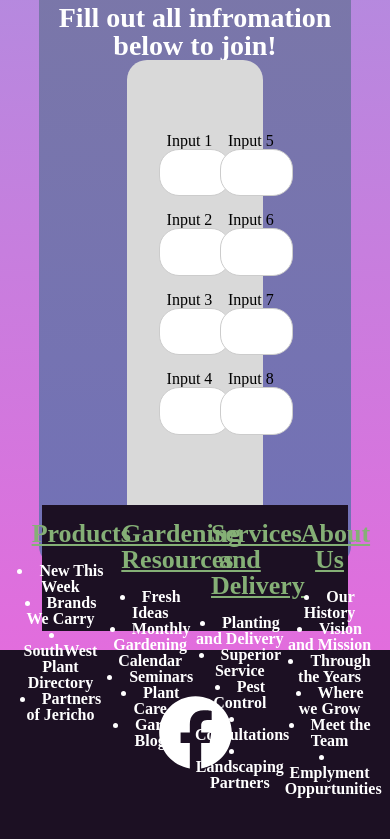
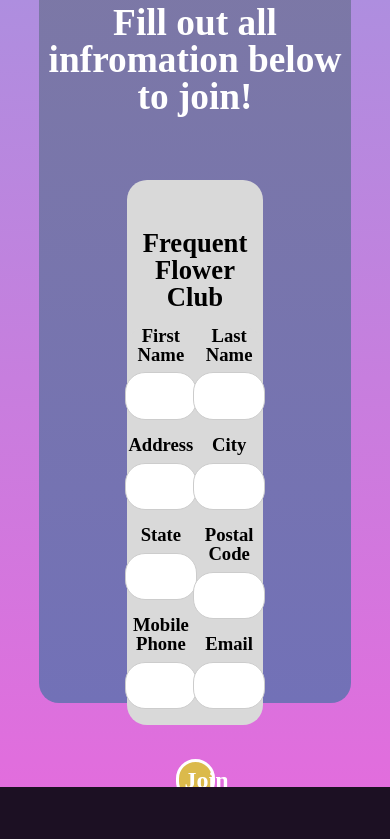
Before and after one commit to joshhobson95/Jericho_Draft, a React (Create React App) app: page /ffc in a window 390 px wide. Shown: the part 5440-6279 px from the top of the page. Built offline with nearby package versions, Linux system fonts and the light colour scheme; the HTML template or start-up script is replaced by a standard one.

Commit message:
ffc and mobile home close to done

```diff
--- a/src/Components/FFC/FFC.css
+++ b/src/Components/FFC/FFC.css
@@ -14,7 +14,7 @@
     margin: 5vh;
     background-color: #242424;
     height: auto;
-    width: 60vw;
+    width: 65vw;
     border-radius: 20px;
     box-shadow: 11px 13px 10px 5px rgba(0, 0, 0, 0.25);
     border-radius: 20px;
@@ -143,10 +143,11 @@
 }
 .ffc_form_container h3{
     font-weight: 700;
-    font-size: 28px;
+    font-size: 28pt;
     color: white;
     display: flex;
     justify-content: center;
+    padding-bottom: 4rem;
 }
 .f_f{
     display: flex;
--- a/src/Components/FFC/FFC.js
+++ b/src/Components/FFC/FFC.js
@@ -55,12 +55,8 @@ customers. It’s free to join.
                 <div className='ffc_form_container'>
                     <h3>Fill out all infromation below to join!</h3>
                 <div className='f_f'>
-
                      <FFC_Form />
-
-
                 </div>
-
                 </div>
             </div>
 </div>
--- a/src/Components/FFC/Form/FFC_Form.css
+++ b/src/Components/FFC/Form/FFC_Form.css
@@ -1,16 +1,57 @@
-.form-container {
-    display: flex;
-    flex-direction: row;
-    justify-content: space-between;
-    align-items: center;
-    height: 55vh;
-    width: 35vw;
-  }
-  .ffc_form{
-    background-color: #D9D9D9;
-    border-radius: 20px;
-  }
-  .ffc_form button{
+.ffc_form_body{
+  background-color: #d9d9d9;
+  border-radius: 20px;
+  height: 50vh;
+  width: 35vw;
+  padding-top: 6vh;
+  margin-bottom: 6vh;
+}
+.form-container{
+  display: flex;
+  justify-content: center;
+  align-items: center;
+  background-color: #d9d9d9;
+  border-radius: 20px;
+}
+.ffc_form_body h2{
+font-size: 20pt;
+font-weight: 700;
+padding-bottom: 2vh;
+
+}
+
+.form-column{
+  display: flex;
+  flex-direction: column;
+  justify-content: center;
+  align-items: center;
+  width: 50%;
+}
+
+.form-container label{
+  font-size: 14pt;
+  font-weight: 700;
+  margin-bottom: 0.5rem;
+}
+
+input[type="text"] {
+  padding: 0.5rem;
+  border-radius: 4px;
+  border: 1px solid #ccc;
+  margin-bottom: 1rem;
+  font-size: 1rem;
+  height: 3.5vh;
+  width: 100%;
+  max-width: 14vw;
+  border-radius: 20px;
+}
+
+input[type="text"]:focus {
+  border-color: #007bff;
+  outline: none;
+}
+
+.ffc_form_body button{
     background: #DBBA4B;
     border: 3px solid #FFFFFF;
     border-radius: 20px;
@@ -20,39 +61,22 @@
     width: 10vw;
     font-family: 'Raleway';
     font-weight: 700;
-  }
-
-  .form-column1{
-    display: flex;
-    flex-direction: column;
-    width: 45%;
-    justify-content: center;
-    padding-left: 2rem;
-
-  }
-  .form-column2{
-    display: flex;
-    flex-direction: column;
-    width: 45%;
-    justify-content: center;
-    padding-right: 2rem;
-  }
-
-  label {
-    margin-bottom: 0.5rem;
-  }
-
-  input[type="text"] {
-    height: 3.5vh;
-    width: 14vw;
-    padding: 0.5rem;
+    margin: 2vh;
+    margin-top: 4vh;
+    cursor: pointer;
+}
+.ffc_form_body button:hover{
+    background: #FFFFFF;
+    border: 3px solid #DBBA4B;
     border-radius: 20px;
-    border: 1px solid #ccc;
-    margin-bottom: 1rem;
-    font-size: 1rem;
-  }
-
-  input[type="text"]:focus {
-    border-color: #007bff;
-    outline: none;
-  }
+    color: #DBBA4B;
+    font-size: 18pt;
+    height: 5vh;
+    width: 10vw;
+    font-family: 'Raleway';
+    font-weight: 700;
+    margin: 2vh;
+    margin-top: 4vh;
+    cursor: pointer;
+    transition: 0.5s;
+}
--- a/src/Components/FFC/Form/FFC_Form.js
+++ b/src/Components/FFC/Form/FFC_Form.js
@@ -1,34 +1,40 @@
 import React from 'react';
 import './FFC_Form.css';
 
-function Form() {
+function FFC_Form() {
   return (
-    <form className='ffc_form'>
+    <div className='ffc_form_body'>
+      <h2>Frequent Flower Club</h2>
+    <form>
       <div className="form-container">
-        <div className="form-column1">
-          <label htmlFor="input1">Input 1</label>
+        <div className='ffc_form_header'>
+        </div>
+        <div className="form-column">
+          <label htmlFor="input1">First Name</label>
           <input type="text" id="input1" name="input1" />
-          <label htmlFor="input2">Input 2</label>
+          <label htmlFor="input2">Address</label>
           <input type="text" id="input2" name="input2" />
-          <label htmlFor="input3">Input 3</label>
+          <label htmlFor="input3">State</label>
           <input type="text" id="input3" name="input3" />
-          <label htmlFor="input4">Input 4</label>
+          <label htmlFor="input4">Mobile Phone</label>
           <input type="text" id="input4" name="input4" />
         </div>
-        <div className="form-column2">
-          <label htmlFor="input5">Input 5</label>
+        <div className="form-column">
+          <label htmlFor="input5">Last Name</label>
           <input type="text" id="input5" name="input5" />
-          <label htmlFor="input6">Input 6</label>
+          <label htmlFor="input6">City</label>
           <input type="text" id="input6" name="input6" />
-          <label htmlFor="input7">Input 7</label>
+          <label htmlFor="input7">Postal Code</label>
           <input type="text" id="input7" name="input7" />
-          <label htmlFor="input8">Input 8</label>
+          <label htmlFor="input8">Email</label>
           <input type="text" id="input8" name="input8" />
         </div>
       </div>
       <button>Join</button>
     </form>
+    </div>
   );
 }
 
-export default Form;
+
+export default FFC_Form;
--- a/src/Components/Footer/Footer.css
+++ b/src/Components/Footer/Footer.css
@@ -56,12 +56,6 @@
 transform: rotate(10deg);
 transition: 2sec;
 }
-
-
-
-
-
-
 .privacy{
     display: flex;
     justify-content: space-between;
@@ -74,3 +68,49 @@ transition: 2sec;
     font-weight: 500;
     margin-bottom: 1rem;
 }
+@media (max-width: 450px){
+    .footer{
+        height: auto;
+    }
+    .f_1{
+        font-size: 4pt;
+
+    }
+    .footer h4{
+        font-family: 'Raleway';
+        font-weight: 600;
+        font-size: 8pt;
+        text-decoration-line: underline;
+        color: #85B076;
+        padding: 1rem;
+    }
+    .f_products{
+        height: auto;
+        width: 23vw;
+    }
+    .f_gardening{
+        height: auto;
+        width: 23vw;
+    }
+    .f_services{
+        height: auto;
+        width: 23vw;
+    }
+    .f_about{
+        height: auto;
+        width: 23vw;
+    }
+    .social_icons{
+        padding: 0rem;
+    }
+    .social_icons svg{
+        height: 20px;
+        width: 20px;
+        padding: 0 2rem;
+    }
+
+    .privacy p{
+        font-size: 5pt;
+        margin-bottom: 1rem;
+    }
+}
--- a/src/Components/Home/AboutJericho/MoreAboutJericho.css
+++ b/src/Components/Home/AboutJericho/MoreAboutJericho.css
@@ -13,7 +13,6 @@
     width: auto;
     box-shadow: 11px 13px 10px 5px rgba(0, 0, 0, 0.25);
     border-radius: 20px;
-
 }
 .maj_header h1{
     font-size: 56pt;
@@ -245,7 +244,6 @@ overflow: hidden;
 @media (max-width: 2000px){
     .maj_left{
         transform: scale(0.9);
-
         transform-origin: right;
         height: auto;
         width: 50vw;
@@ -307,3 +305,68 @@ overflow: hidden;
                 }
 
 }
+
+@media (max-width: 450px){
+
+.maj_header h1{
+    font-size: 20pt;
+    padding: 1rem;
+    word-wrap: none;
+}
+.maj_1{
+    display: flex;
+    justify-content: center;
+    padding: 0rem;
+    margin-top: 5rem;
+
+}
+.maj_header{
+    background-color: #242424;
+    height: auto;
+    width: auto;
+    box-shadow: 11px 13px 10px 5px rgba(0, 0, 0, 0.25);
+    border-radius: 20px;
+}
+.maj_2{
+    display: flex;
+    flex-direction: column;
+    height: auto;
+    padding-top: 10vh;
+}
+.maj_left{
+    align-self: center;
+    transform-origin: center;
+    height: auto;
+    width: 100vw;
+
+}
+.s_yellow{
+    width: 40vw;
+}
+.s_green{
+    width: 90vw;
+}
+.s_brown{
+    width: 60vw;
+}
+.dirt_hands{
+    height: 45vh;
+}
+.maj_right{
+  align-self: center;
+}
+.maj_right h3{
+    font-size: 22pt;
+    position: relative;
+    text-align: center;
+}
+.maj_right p{
+    font-size: 10pt;
+    text-align: center;
+    padding-left: 0;
+    padding-right: 0;
+    color: #315E30;
+}
+
+
+}
--- a/src/Components/Home/Gallery/Gallery.css
+++ b/src/Components/Home/Gallery/Gallery.css
@@ -12,7 +12,6 @@ margin-bottom: 10vh;
     filter: blur(1.5px);
     position: absolute;
     z-index: 1;
-
 }
 .h_card{
     height: 75vh;
@@ -23,7 +22,6 @@ margin-bottom: 10vh;
    justify-content: center;
    background-color: #4FA673;
    padding-top: 50px;
-
 }
 .h_card_top{
     display: flex;
@@ -36,19 +34,17 @@ margin-bottom: 10vh;
     font-size: 16pt;
 }
 @media (max-width: 450px){
-    .h_carousel{
-    -webkit-transform:scale(0.75);
-    -moz-transform:scale(0.75);
-    -ms-transform:scale(0.75);
-    transform:scale(0.75);
-    }
+
     .h_gallery_photo{
      height: 100%;
      width: 100%;
     }
     .h_gallery_photo_background{
       opacity: 0;
-
+    }
+    .h_card{
+        height: 60vh;
     }
 
+
 }
--- a/src/Components/Home/Home.css
+++ b/src/Components/Home/Home.css
@@ -80,7 +80,8 @@
         font-size: 12pt;
     }
     .p_1{
-        font-size: 12pt;
+        font-size: 10pt;
+        line-height: 20px;
     }
 }
 
```
